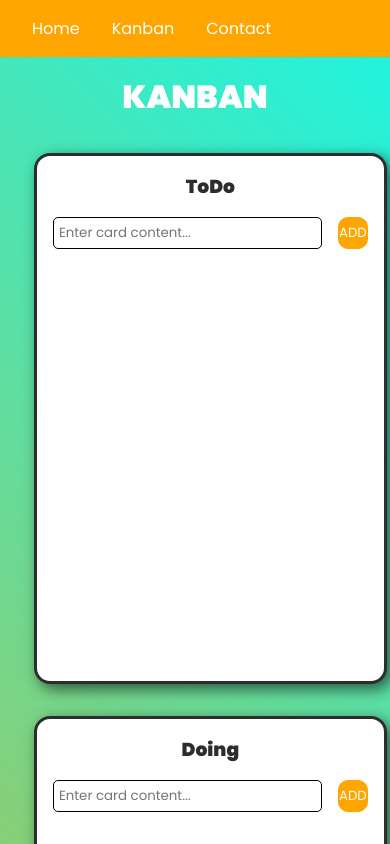
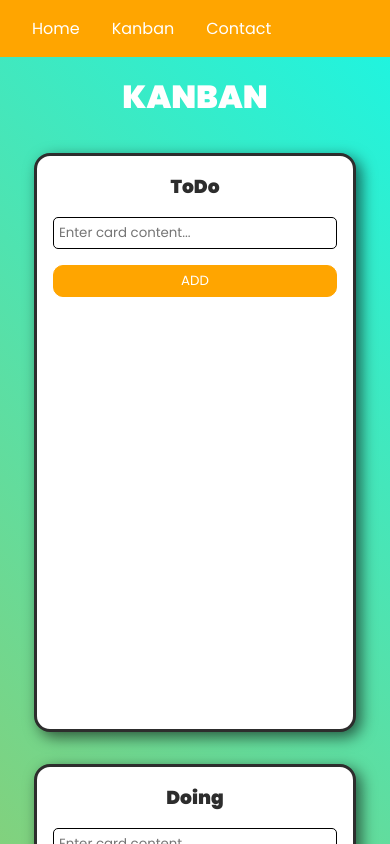
Before and after one commit to Fabianofski/Learning-Angular, an Angular app in the folder kanban/: page /kanban in a window 390 px wide. Shown: the top 844 px of the page. Built offline with nearby package versions, Linux system fonts and the light colour scheme.

Commit message:
Updated Responsiveness of List Component

```diff
--- a/kanban/src/app/kanban/list/list.component.css
+++ b/kanban/src/app/kanban/list/list.component.css
@@ -49,10 +49,17 @@
   gap: 1rem;
 }
 
+@media (max-width: 400px) {
+  .add-form {
+    flex-direction: column;
+  }
+}
+
 .add-btn {
   flex: 1;
 
   width: 100%;
+  min-height: 2rem;
   background-color: orange;
 
   color: white;
```
